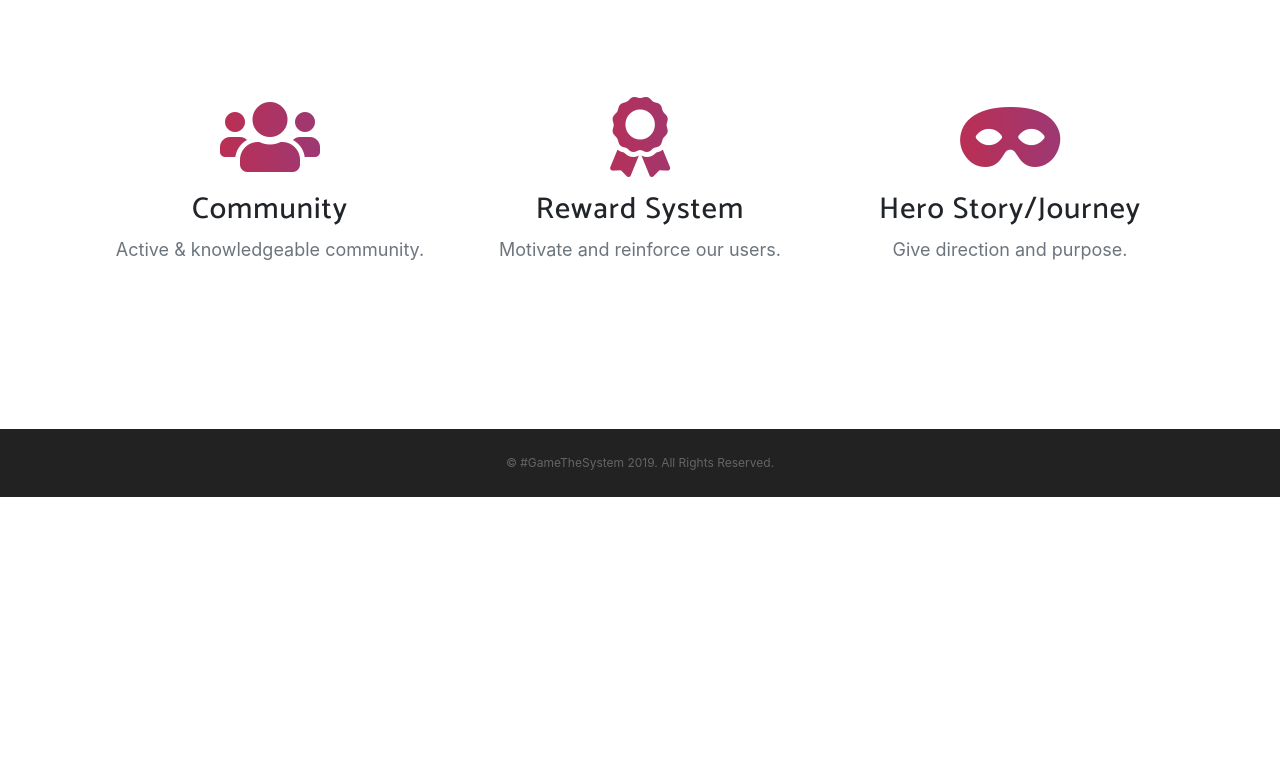
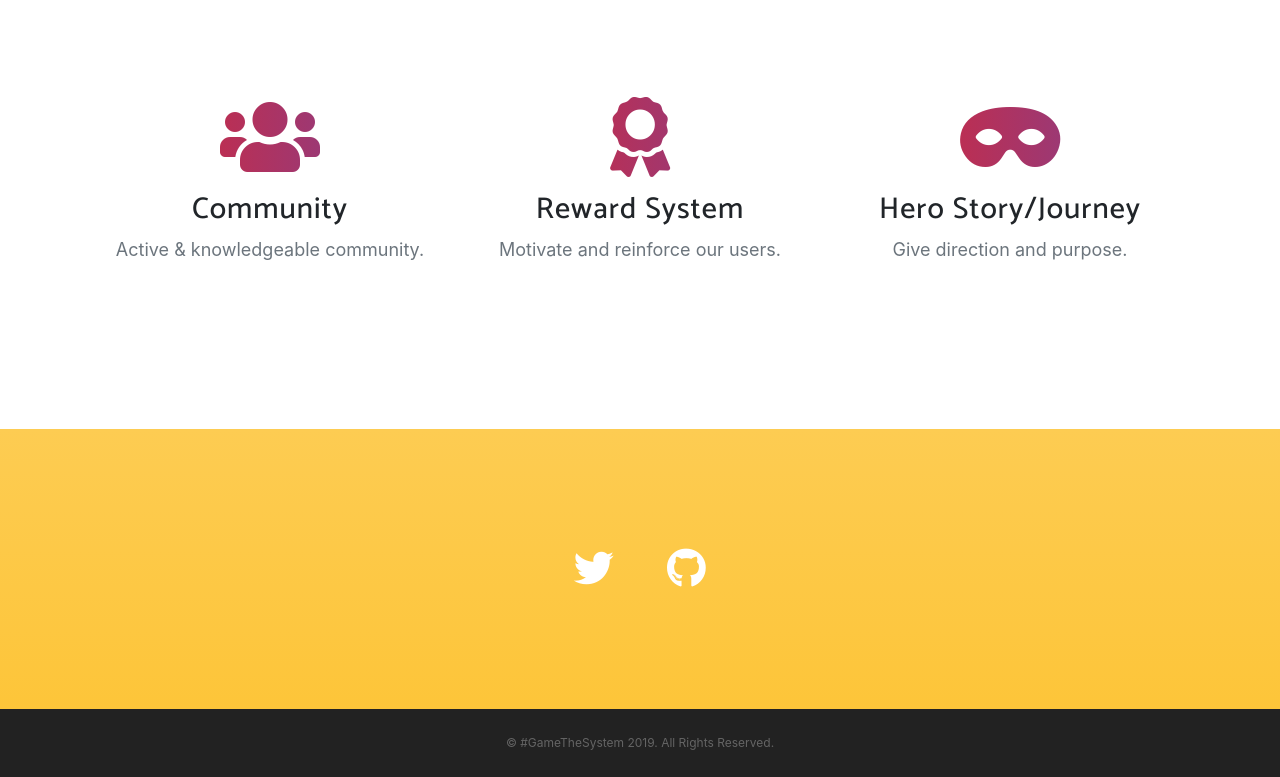
Before and after one commit to champala/gts-web, a website with bundled scripts: page index.html in a window 1280 px wide. Shown: the part 2188-2965 px from the top of the page. Before the commit the page ends 2685 px from the top, so only its background shows below. Built offline with nearby package versions, Linux system fonts and the light colour scheme; a web font is replaced by a local one.

Commit message:
Added contact accounts

```diff
--- a/index.html
+++ b/index.html
@@ -168,30 +168,30 @@
     <div class="overlay"></div>
   </section> -->
 
-  <!-- <section class="contact bg-primary" id="contact">
+  <section class="contact bg-primary" id="contact">
     <div class="container">
-      <h2>We
+      <!-- <h2>We
         <i class="fas fa-heart"></i>
-        new friends!</h2>
+        new friends!</h2> -->
       <ul class="list-inline list-social">
-        <li class="list-inline-item social-twitter">
-          <a href="#">
+        <li class="list-inline-item">
+          <a href="https://twitter.com/champala" target="_blank">
             <i class="fab fa-twitter"></i>
           </a>
         </li>
-        <li class="list-inline-item social-facebook">
-          <a href="#">
-            <i class="fab fa-facebook-f"></i>
+        <li class="list-inline-item">
+          <a href="http://github.com/champala/" target="_blank">
+            <i class="fab fa-github"></i>
           </a>
         </li>
-        <li class="list-inline-item social-google-plus">
+        <!-- <li class="list-inline-item social-google-plus">
           <a href="#">
             <i class="fab fa-google-plus-g"></i>
           </a>
-        </li>
+        </li> -->
       </ul>
     </div>
-  </section> -->
+  </section>
 
   <footer>
     <div class="container">
```
